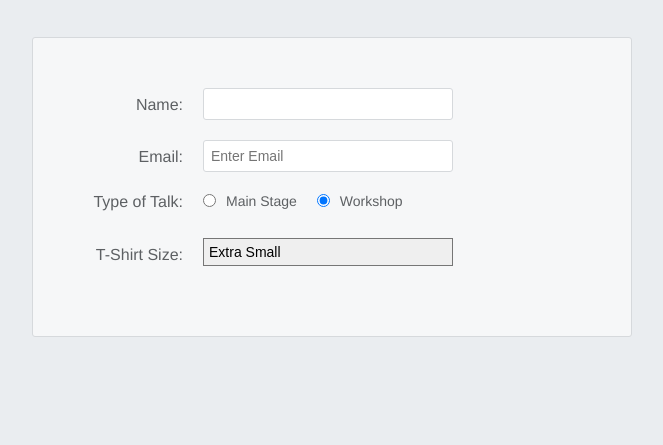
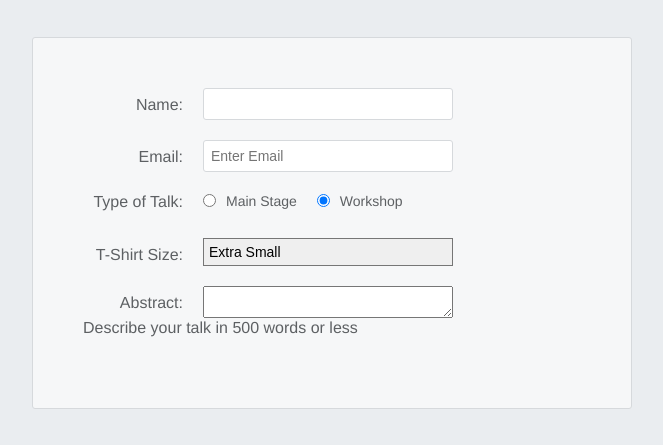
Before and after one commit to ReyHill/basic-form, a plain HTML site: page index.html in a window 1280 px wide. Shown: the part 225-670 px from the top of the page, without its empty margins (308-971 px from the left). Drawn offline with Linux system fonts and the light colour scheme.

Commit message:
Add text area to form for user to detail their talk

```diff
--- a/index.html
+++ b/index.html
@@ -36,6 +36,11 @@
                 <option value="l">Large</option>
             </select>
         </div>
+        <div class="form-row">
+            <label for="abstract">Abstract:</label>
+            <textarea id="abstract" name="abstract"></textarea>
+            <div class="instructions">Describe your talk in 500 words or less</div>
+        </div>
     </form>
 
 </body>
```
